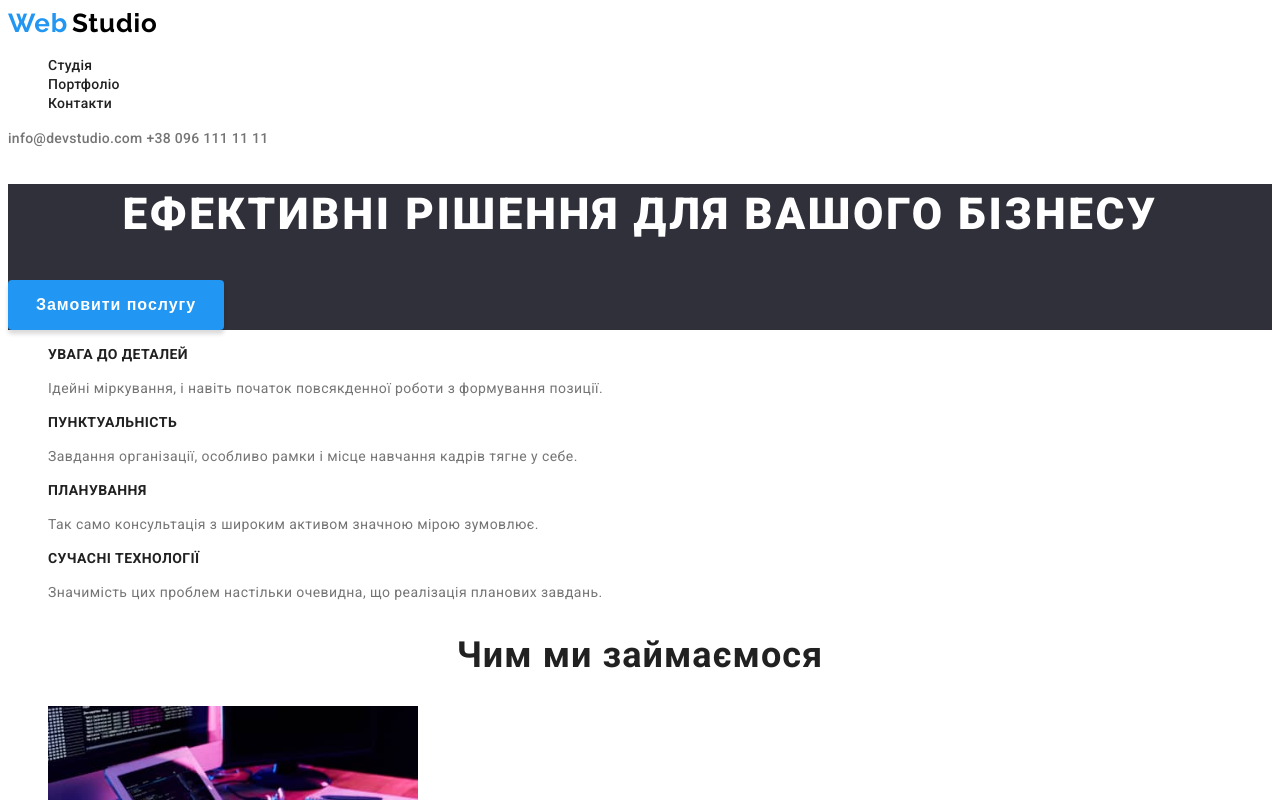
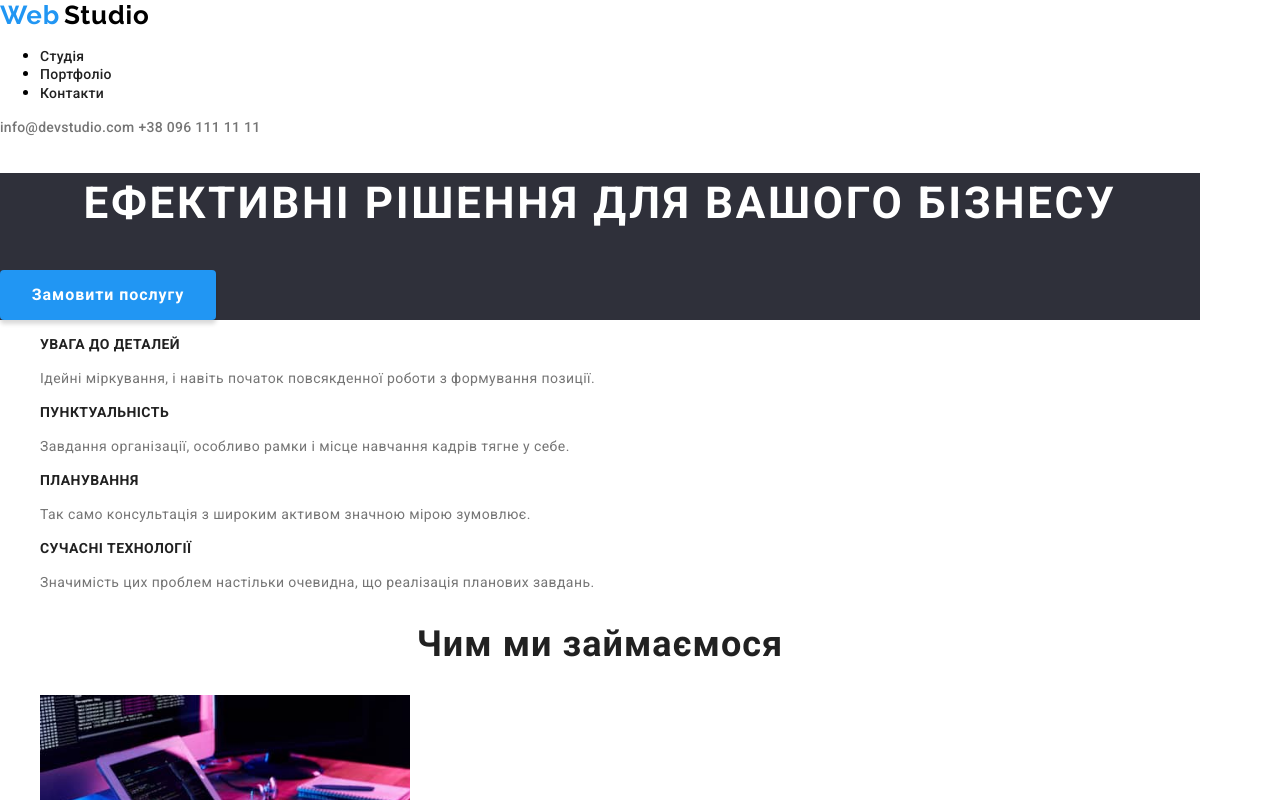
Before and after one commit to Vladyslav-Bekesh/goit-markup-hw-03, a plain HTML site: page index.html in a window 1280 px wide. Shown: the top 800 px of the page. Drawn offline with nearby package versions, Linux system fonts and the light colour scheme.

Commit message:
v3.0
Before Flex

```diff
--- a/index.html
+++ b/index.html
@@ -6,15 +6,22 @@
     <meta name="viewport" content="width=device-width, initial-scale=1.0">
     <link rel="preconnect" href="https://fonts.googleapis.com">
     <link rel="preconnect" href="https://fonts.gstatic.com" crossorigin>
-    <link
-        href="https://fonts.googleapis.com/css2?family=Raleway:wght@700;900&family=Roboto:wght@400;500;700;900&display=swap"
+    <link href="https://fonts.googleapis.com/css2?family=Raleway:wght@700;900&family=Roboto:wght@400;500;700&display=swap"
         rel="stylesheet">
+    <!-- Modern normilize -->
+    <link rel="stylesheet" href="https://cdnjs.cloudflare.com/ajax/libs/modern-normalize/1.1.0/modern-normalize.min.css"
+        integrity="sha512-wpPYUAdjBVSE4KJnH1VR1HeZfpl1ub8YT/NKx4PuQ5NmX2tKuGu6U/JRp5y+Y8XG2tV+wKQpNHVUX03MfMFn9Q=="
+        crossorigin="anonymous" referrerpolicy="no-referrer" />
+    <!-- Modern normilize -->
     <title>WebStudio</title>
+
     <link rel="stylesheet" href="./styles.css">
 
 </head>
-<body class="whole-site">
-    <header>
+<body>
+    <div class="container">
+        <!-- -----------------------HEADER----------------------- -->
+        <header class="navigation" >
             <nav>
                 <a href="./index.html">
                 <span class="web webstudio">Web</span> <span class="studio-header webstudio">Studio</span>
@@ -29,12 +36,13 @@
             <a href="tel:+380961111111" class="header-adress"> +38 096 111 11 11</a>
 
         </header>
+        <!-- -----------------------HEADER----------------------- -->
         <main>
             <section class="hero">
                 <h1 class="hero-title">Ефективні рішення для вашого бізнесу</h1>
                 <button type="button" class="hero-button">Замовити послугу</button>
             </section>
- <!-- sd_____________-->
+        <!-- -----------------------MAIN----------------------- -->
             <section>
                 <ul class="benefits-list">
                     <li class="benefits-item">
@@ -103,7 +111,10 @@
                 </ul>
             </section>
         </main>
-<!-- sd_____________-->
+        <!-- -----------------------MAIN----------------------- -->
+
+
+        <!-- -----------------------FOOTER--------------------- -->
         <footer class="whole-bottom">
             <a href="google.com">
                 <span class="web webstudio">Web</span> <span class="studio-footer webstudio">Studio</span>
@@ -114,5 +125,7 @@
             <a href = "mailto:info@devstudio.com" class="footer-adress">info@devstudio.com</a> <br>
             <a href="tel:+380961111111" class="footer-adress"> +38 096 111 11 11</a>
         </footer>
+        <!-- -----------------------FOOTER--------------------- -->
+    </div>
 </body>
 </html>
--- a/styles.css
+++ b/styles.css
@@ -9,12 +9,17 @@
 }
 
 /* ------------------------------------COMMON STYLES------------------------------------ */
-.whole-site {
+.container {
     font-family: Roboto, sans-serif;
+    width: 1200px;
+
 }
 
 a {
     text-decoration: none;
+}
+body{
+    width: 1600px;
 }
 
 /* ------------------------------------COMMON STYLES------------------------------------ */
@@ -22,6 +27,13 @@ a {
 /* ------------------------------------HEADER FOOTER------------------------------------ */
 
 /* HEADER */
+.navigation{
+
+}
+
+nav{
+}
+
 .webstudio{
     font-family: 'Raleway';
     font-style: normal;
@@ -40,7 +52,7 @@ a {
 }
 
 .links-list {
-    list-style: none;
+
 }
 
 .link-item {
@@ -58,6 +70,7 @@ a {
 }
 
 .header-adress {
+
     font-style: normal;
     font-weight: 500;
     font-size: 14px;
@@ -149,13 +162,9 @@ a {
     font-weight: 700;
     font-size: 16px;
     line-height: calc(30/16);
-    display: flex;
-    align-items: center;
     letter-spacing: 0.06em;
     color: var(--main-color);
 /*  */
-    display: flex;
-    justify-content: center;
 }
 
 /* HERO */
@@ -288,7 +297,7 @@ a {
 
 .filtres-buttons:hover,
 .filtres-buttons:focus {
-    background: var(--main-links-color)3;
+    background: var(--main-links-color);
     box-shadow: 0px 3px 1px rgba(0, 0, 0, 0.1), 0px 1px 2px rgba(0, 0, 0, 0.08), 0px 2px 2px rgba(0, 0, 0, 0.12);
     color: var(--main-color);
 }
```
Also changed, not shown: portfolio.html (+16 -4 lines). Lines whose indentation alone changed are shown as unchanged.
